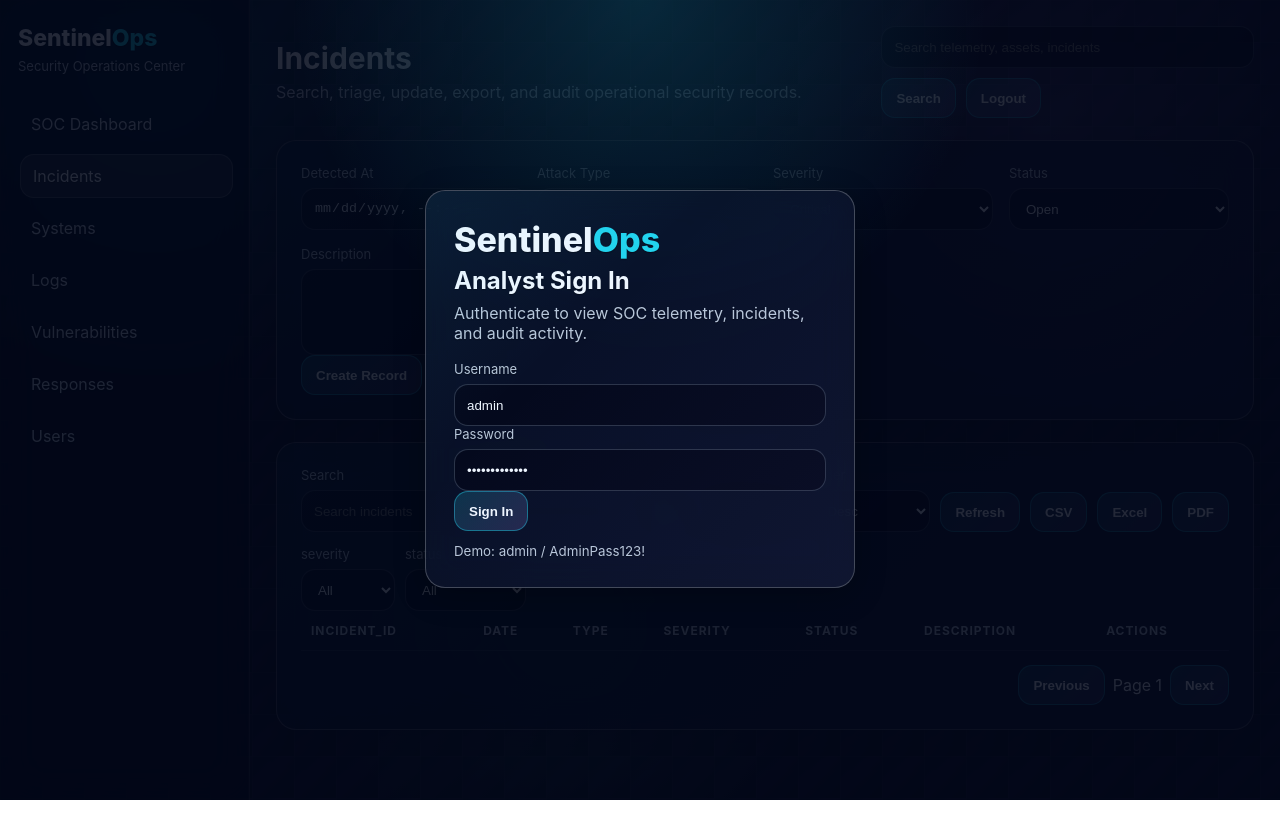
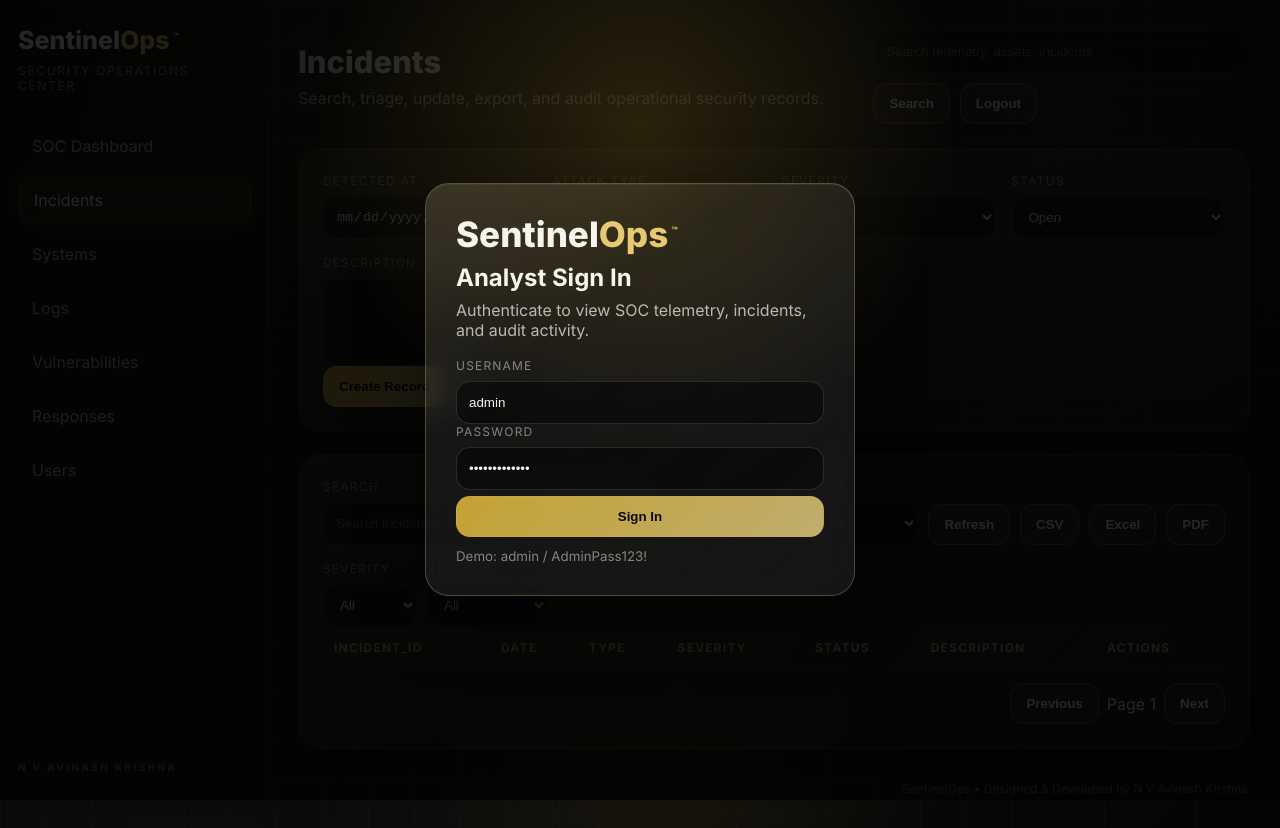
Before and after one commit to ak-chowdary1012/SentinelOps_CyberSecurity_incident_tracker, a plain HTML site: page frontend/pages/index.html in a window 1280 px wide. Before the commit the page ends 800 px from the top, so only its background shows below. Drawn offline with Linux system fonts and the light colour scheme.

Commit message:
Redesign SentinelOps UI with premium glass theme and branding

```diff
--- a/frontend/pages/app.js
+++ b/frontend/pages/app.js
@@ -124,9 +124,10 @@ function shell(title, description) {
     document.body.innerHTML = `
         <div class="shell">
             <aside class="sidebar">
-                <div class="brand">Sentinel<span>Ops</span></div>
+                <div class="brand">Sentinel<span>Ops</span><sup>&trade;</sup></div>
                 <div class="subtitle">Security Operations Center</div>
                 <nav class="nav">${nav.map(([href, label]) => `<a class="${href === current ? "active" : ""}" href="${href}">${label}</a>`).join("")}</nav>
+                <div class="creator-mark">N V AVINASH KRISHNA</div>
             </aside>
             <main class="main">
                 <div class="topbar">
@@ -138,12 +139,13 @@ function shell(title, description) {
                     </div>
                 </div>
                 <div id="content"></div>
+                <footer class="app-footer">SentinelOps &bull; Designed &amp; Developed by N V Avinash Krishna</footer>
             </main>
         </div>
         <div class="toast" id="toast"></div>
         <div class="login" id="loginOverlay">
             <form class="panel login-card" id="loginForm">
-                <div class="brand large">Sentinel<span>Ops</span></div>
+                <div class="brand large">Sentinel<span>Ops</span><sup>&trade;</sup></div>
                 <h2>Analyst Sign In</h2>
                 <p>Authenticate to view SOC telemetry, incidents, and audit activity.</p>
                 <label>Username<input id="loginUsername" value="admin" required></label>
@@ -565,11 +567,29 @@ function chart(id, type, data) {
             labels: Object.keys(data),
             datasets: [{
                 data: Object.values(data),
-                borderColor: "#22d3ee",
-                backgroundColor: ["#22d3ee", "#a78bfa", "#fb7185", "#fbbf24", "#34d399"],
+                borderColor: "#D4AF37",
+                backgroundColor: ["#D4AF37", "#E7C873", "#8c6f22", "#b94444", "#3f9f78"],
                 tension: 0.35,
+                borderWidth: 2,
+                pointBackgroundColor: "#F1D98A",
+                pointBorderColor: "#070707",
             }],
         },
-        options: {plugins: {legend: {labels: {color: "#c9d8ea"}}}, scales: {x: {ticks: {color: "#8fa4bf"}}, y: {ticks: {color: "#8fa4bf"}}}},
+        options: {
+            maintainAspectRatio: false,
+            plugins: {
+                legend: {labels: {color: "#f7f4ec"}},
+            },
+            scales: {
+                x: {
+                    grid: {color: "rgba(247,244,236,0.08)"},
+                    ticks: {color: "rgba(247,244,236,0.62)"},
+                },
+                y: {
+                    grid: {color: "rgba(247,244,236,0.08)"},
+                    ticks: {color: "rgba(247,244,236,0.62)"},
+                },
+            },
+        },
     });
 }
--- a/frontend/pages/style.css
+++ b/frontend/pages/style.css
@@ -1,66 +1,94 @@
 :root {
-    --bg: #050713;
-    --panel: rgba(14, 22, 45, 0.64);
-    --panel-strong: rgba(16, 25, 50, 0.76);
-    --glass-edge: rgba(255, 255, 255, 0.24);
-    --line: rgba(255, 255, 255, 0.16);
-    --text: #eef6ff;
-    --muted: #b8c7da;
-    --blue: #22d3ee;
-    --purple: #a78bfa;
-    --danger: #fb7185;
-    --warning: #fbbf24;
-    --ok: #34d399;
-    --shadow: 0 8px 32px rgba(0, 0, 0, 0.24);
+    --bg-primary: #070707;
+    --bg-secondary: #0d0d0d;
+    --bg-tertiary: #15130d;
+    --text-primary: #f7f4ec;
+    --text-secondary: rgba(247, 244, 236, 0.72);
+    --text-muted: rgba(247, 244, 236, 0.50);
+    --gold: #d4af37;
+    --gold-deep: #c9a227;
+    --gold-soft: #e7c873;
+    --gold-pale: #f1d98a;
+    --glass: rgba(255, 255, 255, 0.045);
+    --glass-strong: rgba(255, 255, 255, 0.07);
+    --glass-edge: rgba(212, 175, 55, 0.18);
+    --line: rgba(247, 244, 236, 0.10);
+    --danger: #d95f5f;
+    --warning: #d4af37;
+    --ok: #51b887;
+    --shadow: 0 24px 70px rgba(0, 0, 0, 0.40), 0 1px 0 rgba(255, 255, 255, 0.05) inset;
+    --radius-lg: 24px;
+    --radius-md: 18px;
+    --radius-sm: 12px;
 }
 
 * { box-sizing: border-box; }
+
+html { min-height: 100%; }
 
 body {
     margin: 0;
     min-height: 100vh;
     font-family: Inter, "Segoe UI", Arial, sans-serif;
-    color: var(--text);
+    color: var(--text-primary);
     background:
-        linear-gradient(rgba(255,255,255,0.026) 1px, transparent 1px),
-        linear-gradient(90deg, rgba(255,255,255,0.026) 1px, transparent 1px),
-        radial-gradient(circle at 12% 8%, rgba(34, 211, 238, 0.24), transparent 24%),
-        radial-gradient(circle at 82% 16%, rgba(167, 139, 250, 0.22), transparent 26%),
-        radial-gradient(circle at 44% 78%, rgba(52, 211, 153, 0.13), transparent 28%),
-        linear-gradient(135deg, #071224 0%, #11132d 42%, #07101e 100%);
-    background-size: 42px 42px, 42px 42px, auto, auto, auto;
-    text-shadow: 0 1px 1px rgba(0, 0, 0, 0.32);
+        radial-gradient(circle at 18% 8%, rgba(212, 175, 55, 0.16), transparent 26%),
+        radial-gradient(circle at 84% 18%, rgba(247, 244, 236, 0.08), transparent 28%),
+        radial-gradient(circle at 52% 88%, rgba(201, 162, 39, 0.09), transparent 28%),
+        linear-gradient(rgba(255, 255, 255, 0.014) 1px, transparent 1px),
+        linear-gradient(90deg, rgba(255, 255, 255, 0.014) 1px, transparent 1px),
+        linear-gradient(135deg, var(--bg-primary), var(--bg-secondary) 54%, #050505);
+    background-size: auto, auto, auto, 46px 46px, 46px 46px, auto;
+    text-rendering: geometricPrecision;
 }
 
 a { color: inherit; text-decoration: none; }
 
 .shell {
     display: grid;
-    grid-template-columns: 250px minmax(0, 1fr);
+    grid-template-columns: 268px minmax(0, 1fr);
     min-height: 100vh;
 }
 
 .sidebar {
-    border-right: 1px solid rgba(255, 255, 255, 0.12);
-    background: rgba(5, 10, 24, 0.62);
-    -webkit-backdrop-filter: blur(18px) saturate(150%);
-    backdrop-filter: blur(18px) saturate(150%);
-    padding: 24px 18px;
+    display: flex;
+    flex-direction: column;
+    border-right: 1px solid rgba(212, 175, 55, 0.16);
+    background: linear-gradient(180deg, rgba(12, 12, 12, 0.86), rgba(8, 8, 8, 0.66));
+    -webkit-backdrop-filter: blur(18px) saturate(130%);
+    backdrop-filter: blur(18px) saturate(130%);
+    padding: 26px 18px;
     position: sticky;
     top: 0;
     height: 100vh;
-    box-shadow: inset -1px 0 0 rgba(255,255,255,0.03);
+    box-shadow: 18px 0 55px rgba(0, 0, 0, 0.28), inset -1px 0 0 rgba(255, 255, 255, 0.03);
 }
 
 .brand {
-    font-size: 23px;
+    font-size: 25px;
     font-weight: 800;
     letter-spacing: 0;
-    margin-bottom: 6px;
+    margin-bottom: 7px;
 }
 
-.brand span { color: var(--blue); }
-.subtitle { color: var(--muted); font-size: 13px; margin-bottom: 28px; }
+.brand span,
+.brand sup {
+    color: var(--gold-soft);
+}
+
+.brand sup {
+    font-size: 10px;
+    margin-left: 3px;
+    vertical-align: super;
+}
+
+.subtitle {
+    color: var(--text-muted);
+    font-size: 12px;
+    margin-bottom: 30px;
+    text-transform: uppercase;
+    letter-spacing: 0.14em;
+}
 
 .nav {
     display: grid;
@@ -68,23 +96,34 @@ a { color: inherit; text-decoration: none; }
 }
 
 .nav a {
-    padding: 11px 12px;
+    padding: 12px 13px;
     border-radius: 14px;
-    color: #c9d8ea;
+    color: var(--text-secondary);
     border: 1px solid transparent;
-    transition: background 180ms ease, border-color 180ms ease, transform 180ms ease;
+    transition: background 180ms ease, border-color 180ms ease, transform 180ms ease, color 180ms ease;
 }
 
 .nav a:hover,
 .nav a.active {
-    color: var(--text);
-    background: rgba(255, 255, 255, 0.1);
-    border-color: rgba(255, 255, 255, 0.2);
+    color: var(--text-primary);
+    background: rgba(212, 175, 55, 0.095);
+    border-color: rgba(212, 175, 55, 0.28);
+    box-shadow: 0 0 26px rgba(212, 175, 55, 0.08);
     transform: translateX(2px);
 }
 
+.creator-mark {
+    margin-top: auto;
+    padding-top: 24px;
+    color: rgba(247, 244, 236, 0.42);
+    font-size: 10px;
+    font-weight: 700;
+    letter-spacing: 0.24em;
+}
+
 .main {
-    padding: 26px;
+    min-width: 0;
+    padding: 30px;
 }
 
 .topbar {
@@ -92,34 +131,37 @@ a { color: inherit; text-decoration: none; }
     align-items: center;
     justify-content: space-between;
     gap: 16px;
-    margin-bottom: 22px;
+    margin-bottom: 24px;
 }
 
 .title h1 {
     margin: 0;
-    font-size: 30px;
+    font-size: 31px;
     line-height: 1.1;
+    font-weight: 800;
+    color: var(--text-primary);
 }
 
 .title p {
-    margin: 7px 0 0;
-    color: var(--muted);
+    margin: 8px 0 0;
+    color: var(--text-secondary);
 }
 
 .actions {
     display: flex;
     gap: 10px;
     flex-wrap: wrap;
+    align-items: center;
 }
 
 .panel,
 .card {
     border: 1px solid var(--glass-edge);
-    background: var(--panel);
+    background: linear-gradient(145deg, rgba(255, 255, 255, 0.062), rgba(255, 255, 255, 0.032));
     box-shadow: var(--shadow);
-    -webkit-backdrop-filter: blur(16px) saturate(150%);
-    backdrop-filter: blur(16px) saturate(150%);
-    border-radius: 20px;
+    -webkit-backdrop-filter: blur(18px) saturate(130%);
+    backdrop-filter: blur(18px) saturate(130%);
+    border-radius: var(--radius-lg);
 }
 
 .panel {
@@ -135,8 +177,13 @@ a { color: inherit; text-decoration: none; }
     position: absolute;
     inset: 0;
     pointer-events: none;
-    background: linear-gradient(135deg, rgba(34, 211, 238, 0.08), transparent 35%, rgba(167, 139, 250, 0.06));
-    opacity: 0.8;
+    border-radius: inherit;
+    background: linear-gradient(135deg, rgba(241, 217, 138, 0.09), transparent 34%, rgba(255, 255, 255, 0.026));
+}
+
+.panel > *,
+.card > * {
+    position: relative;
 }
 
 .grid {
@@ -150,46 +197,50 @@ a { color: inherit; text-decoration: none; }
 .soc-grid { grid-template-columns: minmax(320px, 1.2fr) minmax(280px, 0.8fr); }
 
 .card {
-    padding: 24px;
+    padding: 22px;
     min-height: 104px;
     position: relative;
-    transition: transform 180ms ease, border-color 180ms ease;
+    overflow: hidden;
+    transition: transform 180ms ease, border-color 180ms ease, box-shadow 180ms ease;
 }
 
 .card:hover {
     transform: translateY(-2px);
-    border-color: rgba(255, 255, 255, 0.34);
+    border-color: rgba(231, 200, 115, 0.34);
+    box-shadow: 0 30px 74px rgba(0, 0, 0, 0.46), 0 0 30px rgba(212, 175, 55, 0.08);
 }
 
-.metric-label {
-    color: var(--muted);
+.metric-label,
+label,
+th {
+    color: var(--text-muted);
     font-size: 12px;
     text-transform: uppercase;
-    letter-spacing: 0.08em;
+    letter-spacing: 0.10em;
 }
 
 .metric-value {
     margin-top: 10px;
     font-size: 28px;
     font-weight: 800;
+    color: var(--text-primary);
 }
 
-.threat-critical { color: var(--danger); }
+.threat-critical,
 .threat-high { color: var(--danger); }
-.threat-medium { color: var(--warning); }
-.threat-low { color: var(--ok); }
+.threat-medium,
 .threat-elevated { color: var(--warning); }
+.threat-low,
 .threat-normal { color: var(--ok); }
 
-.hero-panel {
-    min-height: 180px;
-}
+.hero-panel { min-height: 186px; }
 
 .risk-score {
     margin-top: 12px;
     font-size: 48px;
     font-weight: 900;
     letter-spacing: 0;
+    color: var(--gold-pale);
 }
 
 .status-grid {
@@ -199,78 +250,109 @@ a { color: inherit; text-decoration: none; }
 }
 
 .status-grid div {
-    padding: 14px;
-    border: 1px solid rgba(255, 255, 255, 0.18);
-    border-radius: 16px;
-    background: rgba(255, 255, 255, 0.08);
+    padding: 15px;
+    border: 1px solid rgba(212, 175, 55, 0.14);
+    border-radius: var(--radius-md);
+    background: rgba(255, 255, 255, 0.045);
 }
 
 .status-grid span {
     display: block;
-    color: var(--muted);
-    font-size: 12px;
+    color: var(--text-muted);
+    font-size: 11px;
     margin-bottom: 7px;
+    text-transform: uppercase;
+    letter-spacing: 0.10em;
 }
 
 .status-grid strong {
     font-size: 22px;
+    color: var(--text-primary);
 }
 
 input,
 select,
 textarea {
     width: 100%;
-    min-height: 42px;
+    min-height: 43px;
     padding: 10px 12px;
     border-radius: 14px;
-    border: 1px solid rgba(143, 164, 191, 0.28);
-    background: rgba(2, 6, 23, 0.58);
-    color: var(--text);
+    border: 1px solid rgba(247, 244, 236, 0.13);
+    background: rgba(7, 7, 7, 0.62);
+    color: var(--text-primary);
     outline: none;
-    transition: border-color 160ms ease, box-shadow 160ms ease;
+    transition: border-color 160ms ease, box-shadow 160ms ease, background 160ms ease;
+}
+
+input::placeholder,
+textarea::placeholder {
+    color: rgba(247, 244, 236, 0.36);
 }
 
 input:focus,
 select:focus,
-textarea:focus {
-    border-color: rgba(34, 211, 238, 0.72);
-    box-shadow: 0 0 0 3px rgba(34, 211, 238, 0.1);
+textarea:focus,
+input:focus-visible,
+select:focus-visible,
+textarea:focus-visible {
+    border-color: rgba(231, 200, 115, 0.72);
+    background: rgba(7, 7, 7, 0.76);
+    box-shadow: 0 0 0 3px rgba(212, 175, 55, 0.13);
 }
 
-textarea { min-height: 86px; resize: vertical; }
+textarea { min-height: 88px; resize: vertical; }
 
 label {
     display: grid;
-    gap: 7px;
-    color: var(--muted);
-    font-size: 13px;
+    gap: 8px;
 }
 
 button,
 .button {
-    min-height: 40px;
-    padding: 10px 14px;
-    border: 1px solid rgba(34, 211, 238, 0.42);
+    min-height: 41px;
+    padding: 10px 15px;
+    border: 1px solid rgba(212, 175, 55, 0.38);
     border-radius: 14px;
-    background: linear-gradient(135deg, rgba(34, 211, 238, 0.18), rgba(167, 139, 250, 0.18));
-    color: var(--text);
+    background: linear-gradient(135deg, rgba(212, 175, 55, 0.92), rgba(241, 217, 138, 0.78));
+    color: #0a0906;
     cursor: pointer;
-    font-weight: 700;
-    transition: transform 160ms ease, box-shadow 160ms ease, border-color 160ms ease;
+    font-weight: 800;
+    transition: transform 160ms ease, box-shadow 160ms ease, border-color 160ms ease, background 160ms ease;
 }
 
 button:hover,
 .button:hover {
-    border-color: var(--blue);
-    box-shadow: 0 0 24px rgba(34, 211, 238, 0.18);
+    border-color: rgba(241, 217, 138, 0.86);
+    box-shadow: 0 12px 28px rgba(212, 175, 55, 0.16);
     transform: translateY(-1px);
 }
 
-button.danger { border-color: rgba(251, 113, 133, 0.5); }
+button:active,
+.button:active {
+    transform: translateY(0);
+}
+
+button:focus-visible,
+.button:focus-visible {
+    outline: 2px solid rgba(241, 217, 138, 0.88);
+    outline-offset: 3px;
+}
+
+button.danger {
+    color: #fff5f5;
+    background: rgba(185, 68, 68, 0.20);
+    border-color: rgba(217, 95, 95, 0.48);
+}
+
+button.danger:hover {
+    box-shadow: 0 12px 28px rgba(217, 95, 95, 0.14);
+}
+
 button:disabled {
     opacity: 0.45;
     cursor: not-allowed;
     transform: none;
+    box-shadow: none;
 }
 
 .toolbar {
@@ -278,44 +360,47 @@ button:disabled {
     grid-template-columns: minmax(220px, 1fr) 180px 120px auto;
     gap: 10px;
     align-items: end;
-    margin-bottom: 14px;
+    margin-bottom: 16px;
+}
+
+.panel:has(table) {
+    overflow-x: auto;
 }
 
 table {
     width: 100%;
+    min-width: 760px;
     border-collapse: collapse;
-    overflow: hidden;
 }
 
 th,
 td {
-    padding: 12px 10px;
-    border-bottom: 1px solid rgba(143, 164, 191, 0.16);
+    padding: 13px 11px;
+    border-bottom: 1px solid var(--line);
     text-align: left;
     vertical-align: top;
 }
 
 th {
-    color: #b7c8dc;
-    font-size: 12px;
-    text-transform: uppercase;
-    letter-spacing: 0.08em;
+    color: rgba(241, 217, 138, 0.74);
+    background: rgba(255, 255, 255, 0.025);
 }
 
-td { color: #e5eefb; }
+td { color: rgba(247, 244, 236, 0.84); }
 
 tr:hover td {
-    background: rgba(34, 211, 238, 0.035);
+    background: rgba(212, 175, 55, 0.045);
 }
 
 .badge {
     display: inline-flex;
     align-items: center;
     min-height: 24px;
-    padding: 3px 8px;
+    padding: 3px 9px;
     border-radius: 999px;
-    background: rgba(34, 211, 238, 0.12);
-    border: 1px solid rgba(34, 211, 238, 0.22);
+    background: rgba(212, 175, 55, 0.10);
+    border: 1px solid rgba(212, 175, 55, 0.22);
+    color: var(--gold-pale);
 }
 
 .row-actions,
@@ -324,6 +409,14 @@ tr:hover td {
     gap: 8px;
     flex-wrap: wrap;
     align-items: center;
+}
+
+.row-actions button,
+.pagination button,
+.toolbar button,
+.topbar button {
+    background: rgba(255, 255, 255, 0.055);
+    color: var(--text-primary);
 }
 
 .pagination {
@@ -337,15 +430,15 @@ tr:hover td {
     bottom: 18px;
     max-width: 420px;
     padding: 13px 15px;
-    border-radius: 18px;
+    border-radius: var(--radius-md);
     border: 1px solid var(--glass-edge);
-    background: var(--panel-strong);
-    color: var(--text);
+    background: rgba(14, 13, 11, 0.82);
+    color: var(--text-primary);
     display: none;
     z-index: 20;
     box-shadow: var(--shadow);
-    -webkit-backdrop-filter: blur(16px) saturate(150%);
-    backdrop-filter: blur(16px) saturate(150%);
+    -webkit-backdrop-filter: blur(18px) saturate(130%);
+    backdrop-filter: blur(18px) saturate(130%);
 }
 
 .login {
@@ -355,21 +448,28 @@ tr:hover td {
     place-items: center;
     padding: 20px;
     background:
-        radial-gradient(circle at top, rgba(34, 211, 238, 0.16), transparent 34%),
-        rgba(2, 6, 23, 0.86);
+        radial-gradient(circle at 50% 16%, rgba(212, 175, 55, 0.18), transparent 34%),
+        rgba(3, 3, 3, 0.86);
     z-index: 30;
 }
 
 .login .panel { width: min(430px, 100%); }
+
 .login-card {
-    padding: 28px;
+    padding: 30px;
+    border-color: rgba(231, 200, 115, 0.30);
+    background: linear-gradient(150deg, rgba(255, 255, 255, 0.09), rgba(255, 255, 255, 0.045));
 }
-.brand.large {
-    font-size: 34px;
+
+.brand.large { font-size: 35px; }
+.login h2 { margin: 0 0 8px; }
+.login p { color: var(--text-secondary); margin: 0 0 18px; }
+.login small { display: block; margin-top: 12px; color: var(--text-muted); }
+
+.login button[type="submit"] {
+    width: 100%;
+    margin-top: 6px;
 }
-.login h2 { margin: 0 0 8px; }
-.login p { color: var(--muted); margin: 0 0 18px; }
-.login small { display: block; margin-top: 12px; color: var(--muted); }
 
 .timeline {
     display: grid;
@@ -378,9 +478,14 @@ tr:hover td {
 
 .timeline-item {
     padding: 14px;
-    border-left: 3px solid var(--blue);
-    background: rgba(255, 255, 255, 0.08);
-    border-radius: 16px;
+    border-left: 3px solid var(--gold);
+    background: rgba(255, 255, 255, 0.045);
+    border-radius: var(--radius-md);
+    color: var(--text-secondary);
+}
+
+.timeline-item strong {
+    color: var(--text-primary);
 }
 
 .timeline-steps {
@@ -393,27 +498,27 @@ tr:hover td {
 .timeline-steps span {
     padding: 4px 8px;
     border-radius: 999px;
-    border: 1px solid rgba(143, 164, 191, 0.22);
-    color: var(--muted);
+    border: 1px solid rgba(247, 244, 236, 0.14);
+    color: var(--text-muted);
 }
 
 .timeline-steps span.done {
-    color: var(--ok);
-    border-color: rgba(52, 211, 153, 0.42);
-    background: rgba(52, 211, 153, 0.08);
+    color: #a8e6c4;
+    border-color: rgba(81, 184, 135, 0.42);
+    background: rgba(81, 184, 135, 0.09);
 }
 
 .empty-state {
     padding: 24px;
     text-align: center;
-    color: var(--muted);
+    color: var(--text-muted);
 }
 
 .skeleton {
     height: 18px;
     width: 100%;
     border-radius: 999px;
-    background: linear-gradient(90deg, rgba(255,255,255,0.05), rgba(34,211,238,0.12), rgba(255,255,255,0.05));
+    background: linear-gradient(90deg, rgba(255, 255, 255, 0.04), rgba(212, 175, 55, 0.13), rgba(255, 255, 255, 0.04));
     background-size: 200% 100%;
     animation: shimmer 1.2s infinite linear;
 }
@@ -433,6 +538,24 @@ canvas {
     height: 280px !important;
 }
 
+.app-footer {
+    padding: 10px 2px 2px;
+    color: rgba(247, 244, 236, 0.42);
+    font-size: 12px;
+    text-align: right;
+}
+
+@media (prefers-reduced-motion: reduce) {
+    *,
+    *::before,
+    *::after {
+        animation-duration: 0.01ms !important;
+        animation-iteration-count: 1 !important;
+        scroll-behavior: auto !important;
+        transition-duration: 0.01ms !important;
+    }
+}
+
 @media (max-width: 1100px) {
     .kpi-grid { grid-template-columns: repeat(3, 1fr); }
     .form-grid, .chart-grid, .soc-grid { grid-template-columns: 1fr; }
@@ -440,10 +563,20 @@ canvas {
 
 @media (max-width: 760px) {
     .shell { grid-template-columns: 1fr; }
-    .sidebar { position: static; height: auto; }
+    .sidebar {
+        position: static;
+        height: auto;
+    }
     .main { padding: 18px; }
-    .topbar { align-items: flex-start; flex-direction: column; }
+    .topbar {
+        align-items: flex-start;
+        flex-direction: column;
+    }
+    .topbar .actions,
+    .topbar input {
+        width: 100%;
+    }
     .kpi-grid { grid-template-columns: 1fr; }
     .toolbar { grid-template-columns: 1fr; }
-    table { display: block; overflow-x: auto; }
+    .app-footer { text-align: left; }
 }
```
